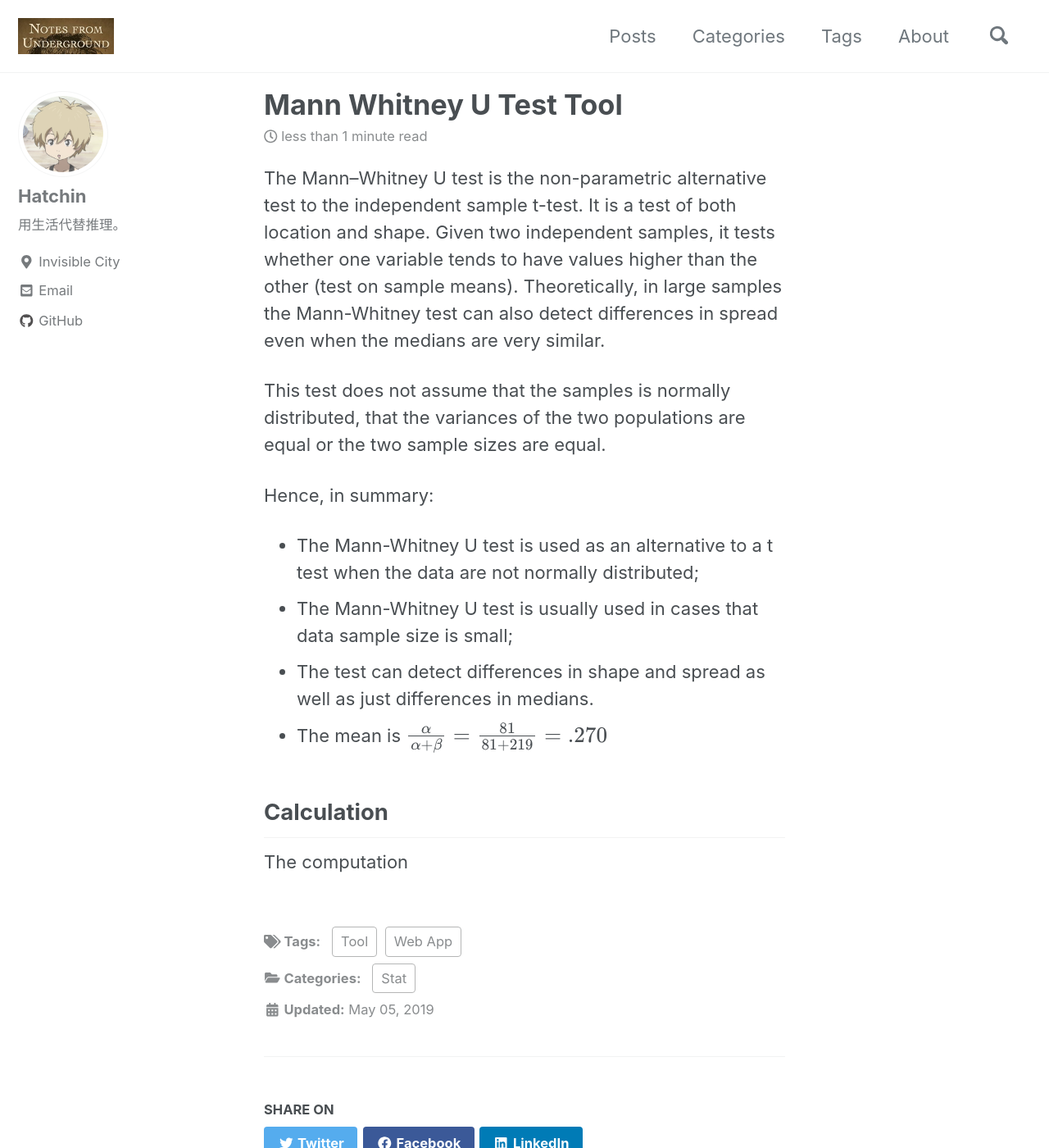
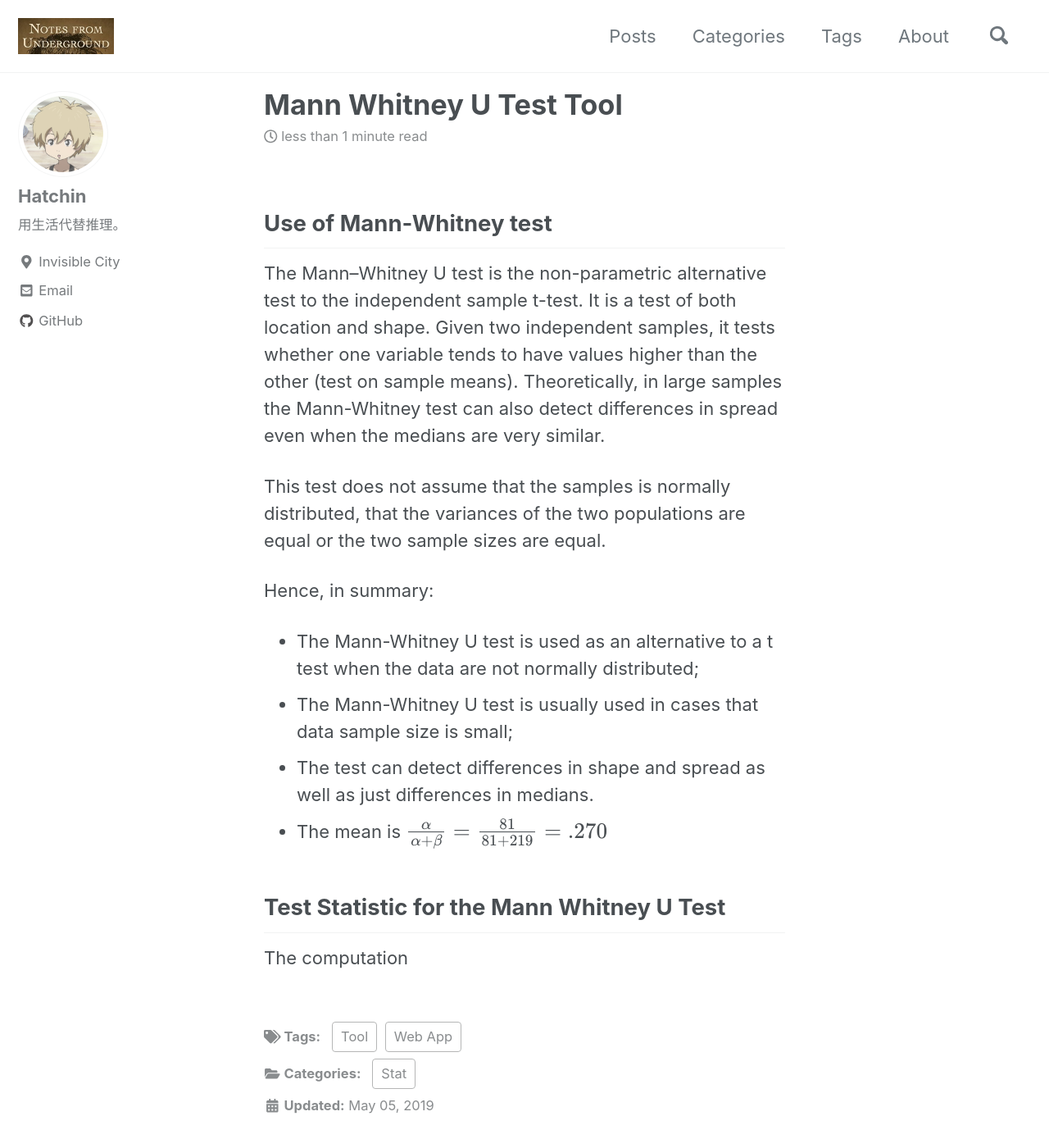
Before and after one commit to Hatchin/NotesFromTheUnderground, a Jekyll site: the page built from _posts/2019-5-5-Mann-Whitney-U.md, in a window 1280 px wide and 1400 px high. Shown: the whole window at 82% size. Built offline with Jekyll 4.4.1, drawn with Linux system fonts in a browser that asks for light colours; cached includes are drawn as plain includes; nearby versions of some CDN libraries; formulas are drawn with MathJax 3.

Commit message:
Update 2019-5-5-Mann-Whitney-U.md

```diff
--- a/_posts/2019-5-5-Mann-Whitney-U.md
+++ b/_posts/2019-5-5-Mann-Whitney-U.md
@@ -10,6 +10,9 @@ author_profile: true
 mathjax: true
 ---
 
+Use of Mann-Whitney test
+----------------------------
+
 The Mann–Whitney U test is the non-parametric alternative test to the independent sample t-test. It is a test of both location and shape. Given two independent samples, it tests whether one variable tends to have values higher than the other (test on sample means). Theoretically, in large samples the Mann-Whitney test can also detect differences in spread even when the medians are very similar.
 
 This test does not assume that the samples is normally distributed, that the variances of the two populations are equal or the two sample sizes are equal.
@@ -21,6 +24,6 @@ Hence, in summary:
   - The mean is $$\frac{\alpha}{\alpha+\beta}=\frac{81}{81+219}=.270$$
 
 
-Calculation
+Test Statistic for the Mann Whitney U Test
 ----------------------
 The computation
```
